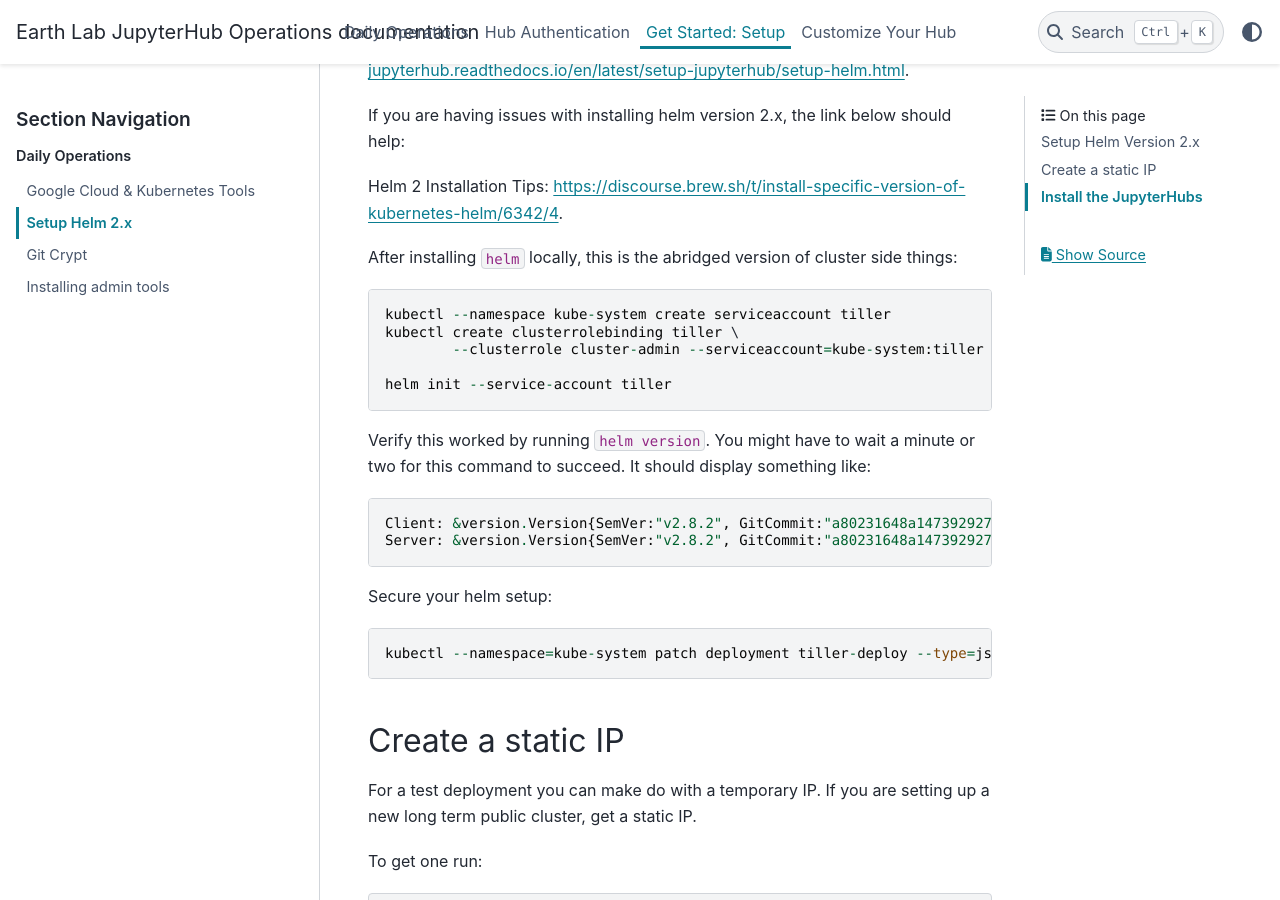
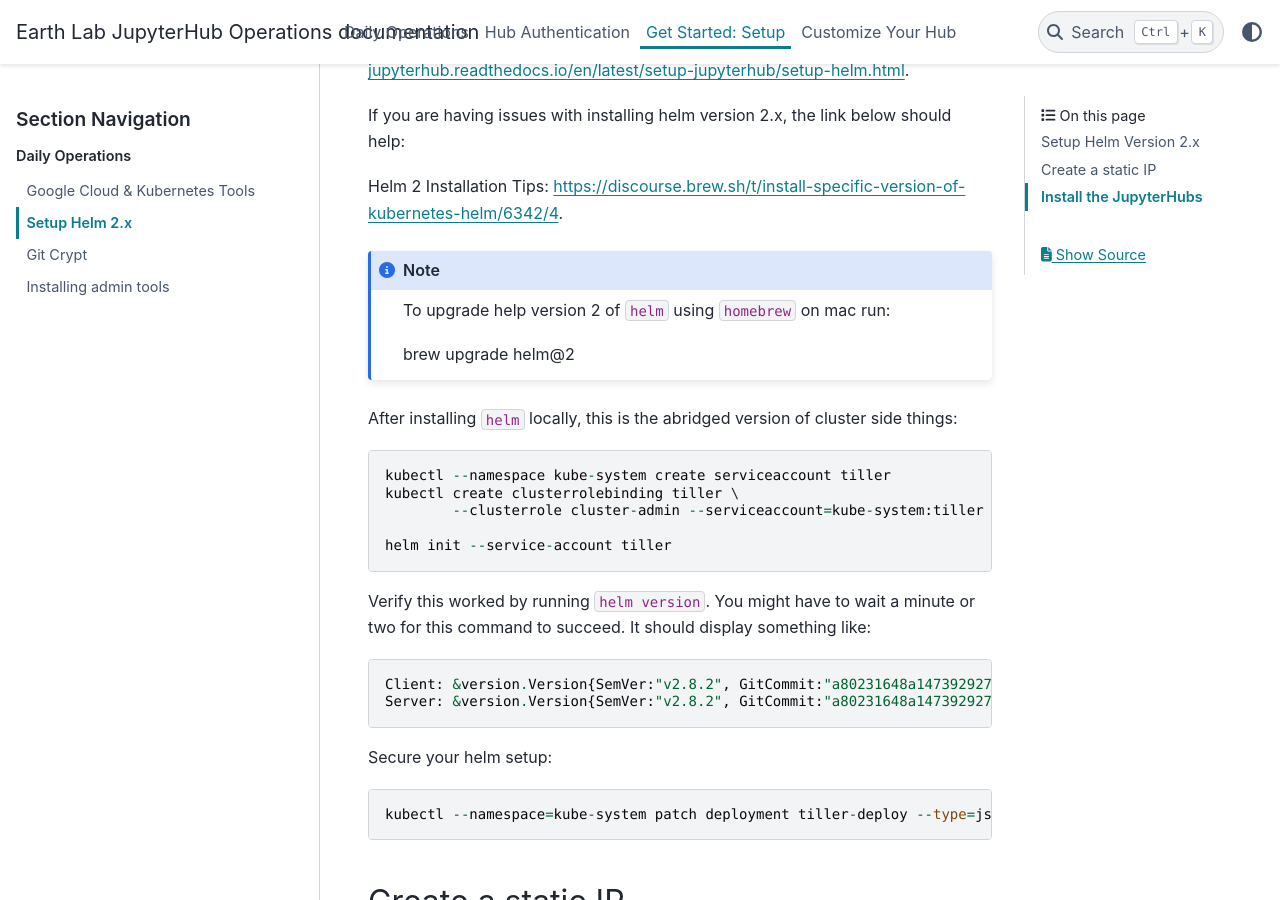
Before and after one commit to earthlab/hub-ops, a Sphinx documentation site: the page built from docs/source/setup/setup-helm.rst, in a window 1280 px wide and 900 px high, scrolled down 357 px. Built offline with Sphinx 7.4.7 and the PyData theme 0.15.4, drawn with Linux system fonts in a browser that asks for light colours.

Commit message:
minor docs edit

```diff
--- a/docs/source/setup/setup-helm.rst
+++ b/docs/source/setup/setup-helm.rst
@@ -15,6 +15,11 @@
 
 Helm 2 Installation Tips: `<https://discourse.brew.sh/t/install-specific-version-of-kubernetes-helm/6342/4>`_.
 
+.. note::
+
+    To upgrade help version 2 of ``helm`` using ``homebrew`` on mac run:
+
+    brew upgrade helm@2
 
 After installing :code:`helm` locally, this is the abridged version of cluster side
 things::
```
